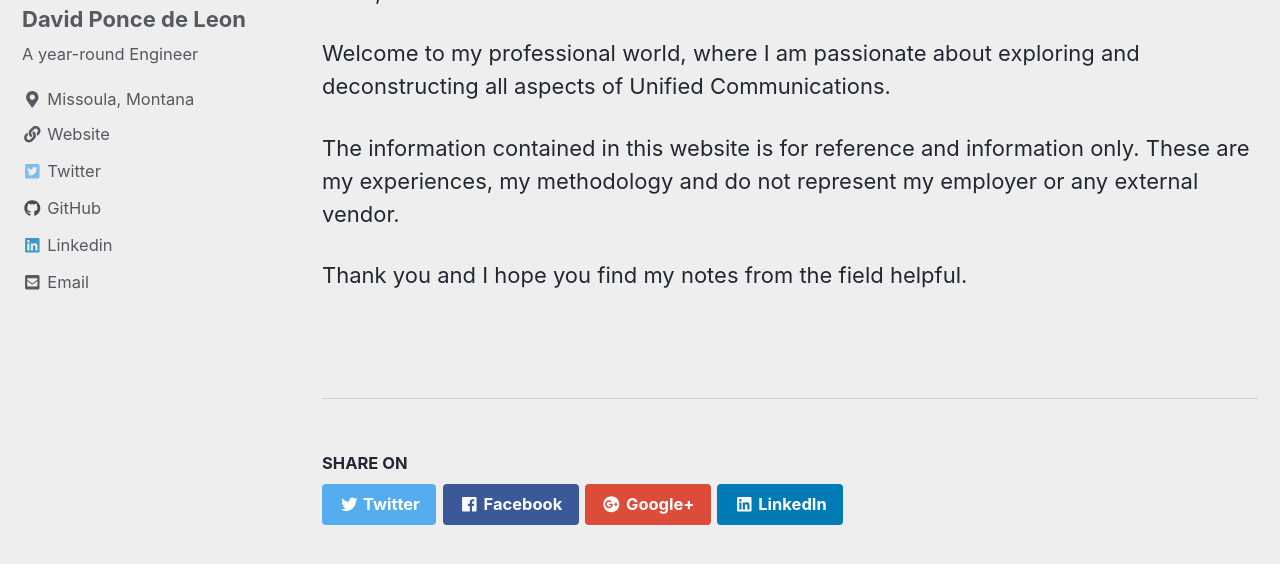
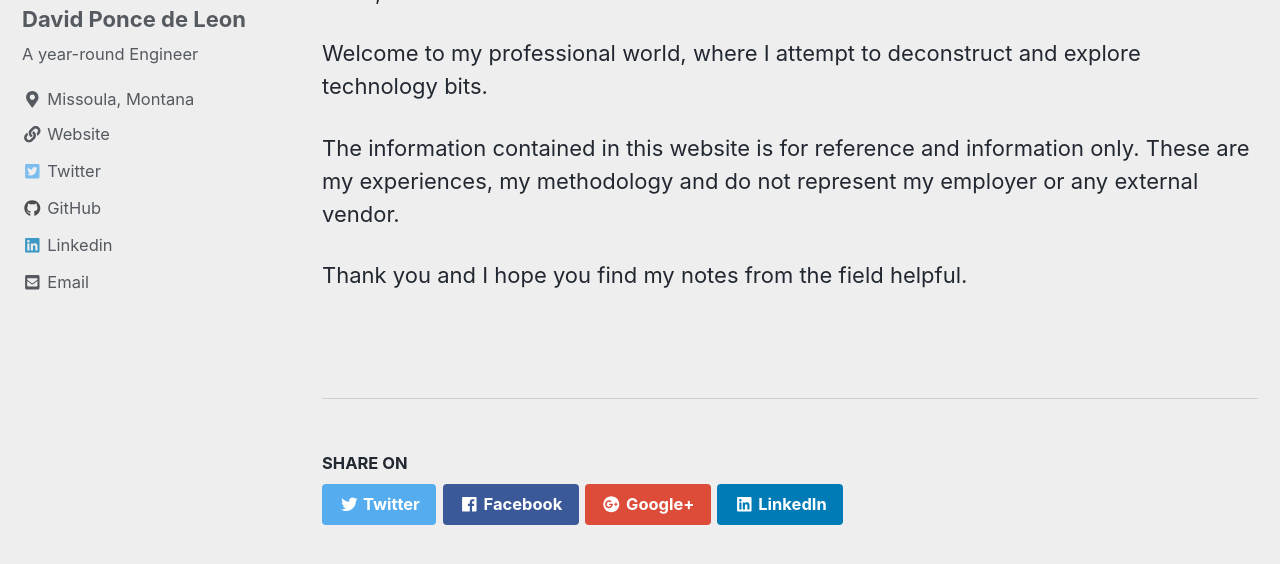
Before and after one commit to Pdleon/pdleon.github.io, a Jekyll site: the page built from _pages/about.md, in a window 1280 px wide and 900 px high, cut to the strip 225-789 px from the top of the window. Built offline with Jekyll 4.4.1, drawn with Linux system fonts in a browser that asks for light colours; cached includes are drawn as plain includes.

Commit message:
Update about.md

```diff
--- a/_pages/about.md
+++ b/_pages/about.md
@@ -6,7 +6,7 @@ permalink: /about/
 
 Hello,
 
-Welcome to my professional world, where I am passionate about exploring and deconstructing all aspects of Unified Communications.
+Welcome to my professional world, where I attempt to deconstruct and explore technology bits.
 
 The information contained in this website is for reference and information only. These are my experiences, my methodology and do not represent my employer or any external vendor.
 
```
